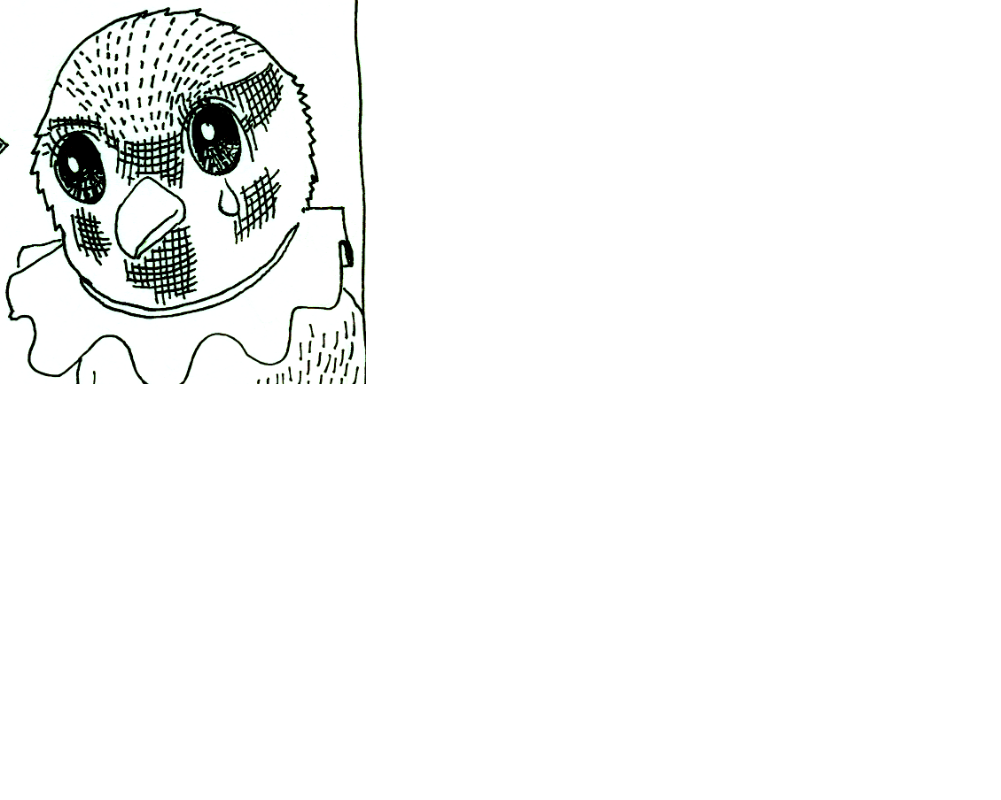
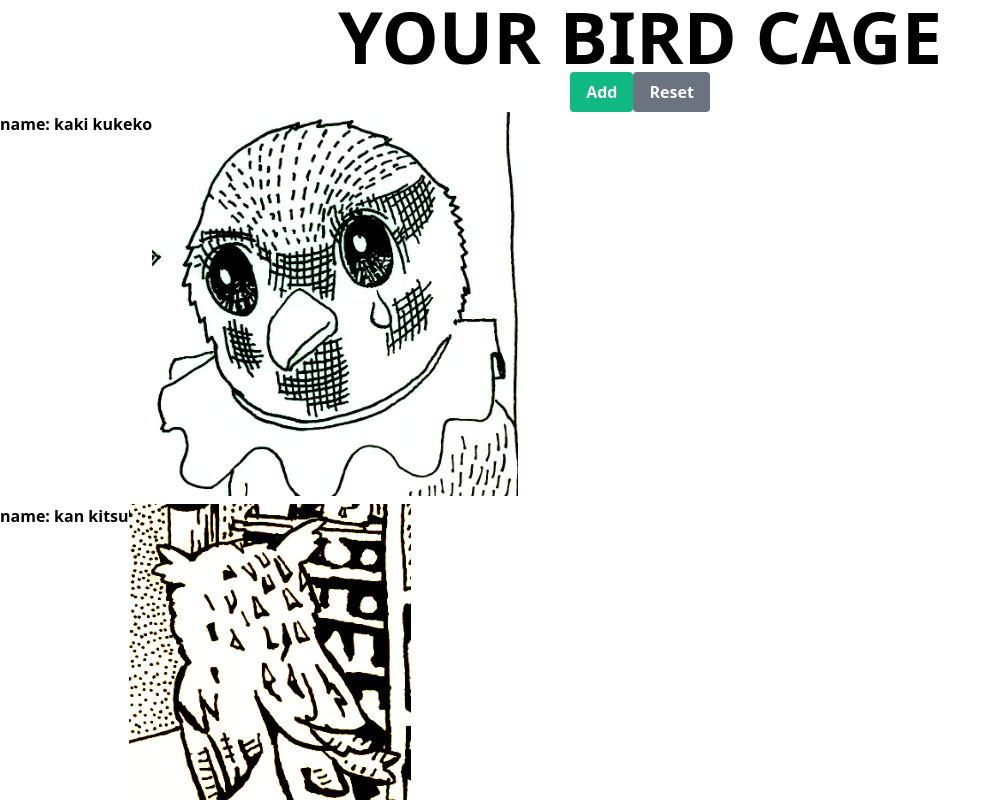
Before and after one commit to motorollerscalatron/pf1-character-creation-simulator, a React (Create React App) app: page /draft in a window 1280 px wide. Shown: the top 800 px of the page, without its empty margins (0-1001 px from the left). Built offline with nearby package versions, Linux system fonts and the light colour scheme.

Commit message:
bird cage

```diff
--- a/src/views/DraftBoard.tsx
+++ b/src/views/DraftBoard.tsx
@@ -6,9 +6,46 @@ import birdCage, { IBird, IBirdCage } from '../misc/default';
 const DraftBoard: FC<{}> = ({}): JSX.Element => {
   console.log(birdCage);
 
+  const birdData: IBirdCage = birdCage;
+  console.log(birdData);
+
+  const handleAdd = async () => {
+    const isbn = prompt('ENter ISBN number');
+  };
+
+  const handleReset = () => {};
+
   return (
     <div>
-      <img className="max-h-96" src={image01} />
+      <div className="font-extrabold text-7xl">YOUR BIRD CAGE</div>
+      <div className="max-h-96">
+        <button
+          className="bg-green-500 hover:bg-green-700 text-white font-bold py-2 px-4 rounded"
+          onClick={handleAdd}
+        >
+          Add
+        </button>
+        <button
+          className="bg-gray-500 hover:bg-gray-700 text-white font-bold py-2 px-4 rounded"
+          onClick={handleReset}
+        >
+          Reset
+        </button>
+      </div>
+      <div className="flex flex-row">
+        <div>
+          {birdData.birds.map((bird, index) => {
+            const logo = require(`../assets/${bird.image}`);
+            console.log(logo);
+            return (
+              <div className="flex item-center mb-2 font-bold" key={index}>
+                <p>name: {bird.name}</p>
+                <img className="max-h-96" src={logo.default} />
+              </div>
+            );
+          })}
+        </div>
+      </div>
     </div>
   );
 };
```
